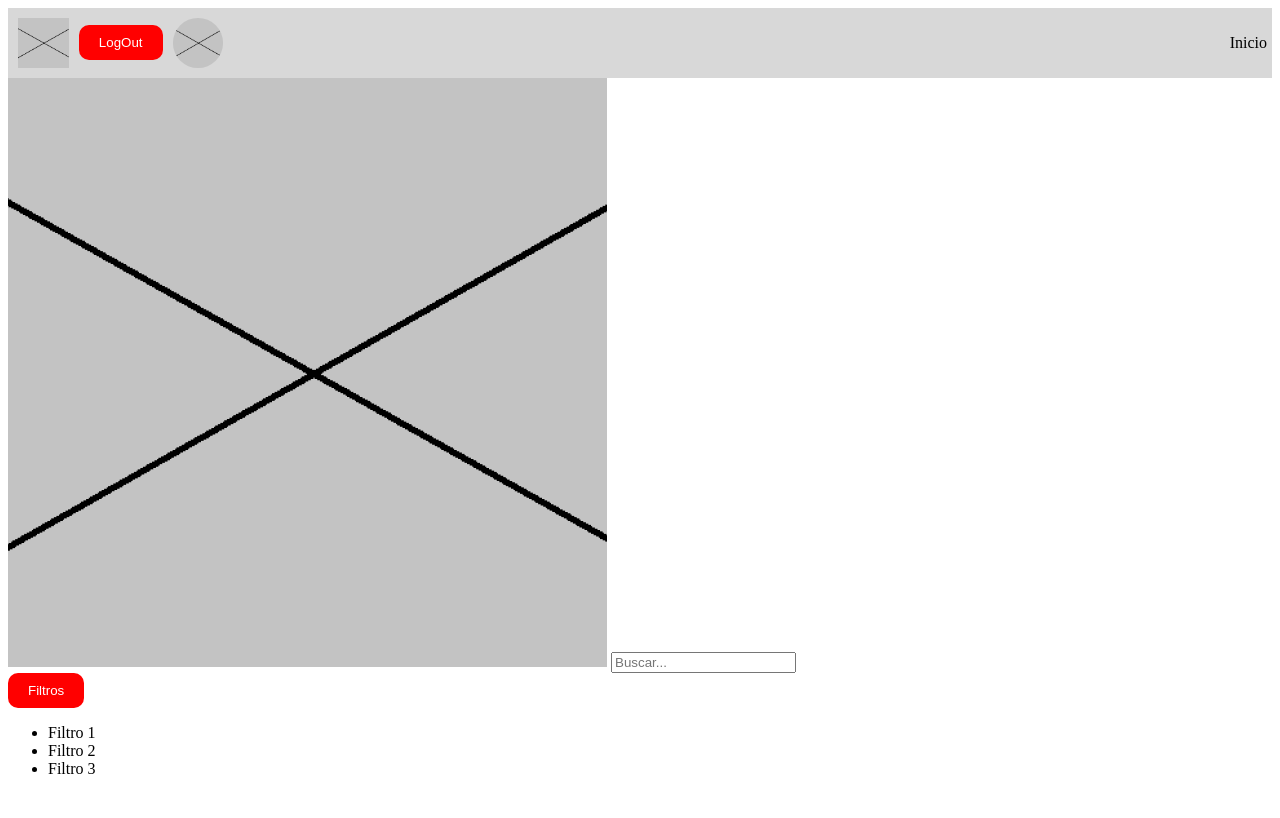
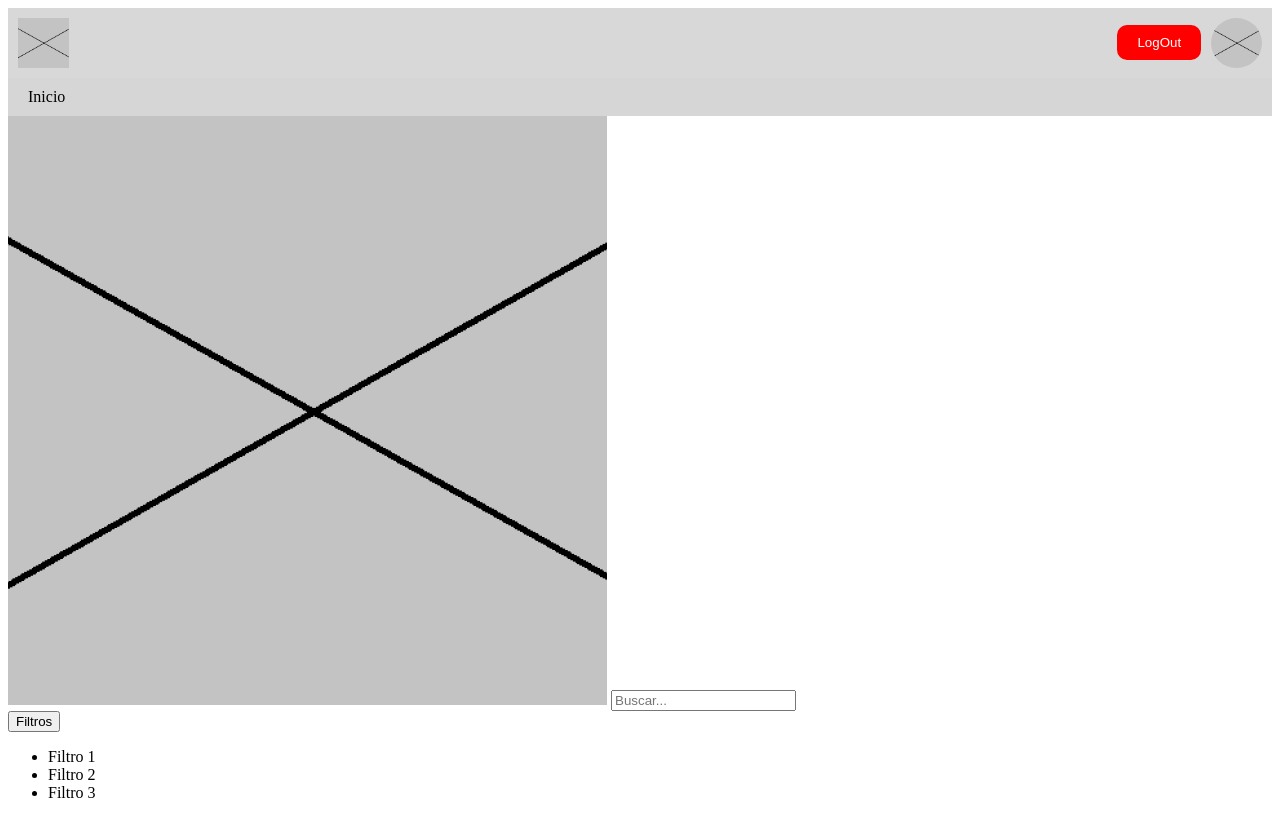
Before and after one commit to jorgealamoo/PS-grupo-10, a plain HTML site: page MapPage/map.html in a window 1280 px wide. Drawn offline with Linux system fonts and the light colour scheme.

Commit message:
Create templates: Header.html nav.html Started the map page

```diff
--- a/MapPage/map.html
+++ b/MapPage/map.html
@@ -6,7 +6,10 @@
     <title>map</title>
 </head>
 <body>
-    <header id="main_header" xlu-include-file="/Reusables/header/header.html"></header>
+    <div id>
+        <header id="main_header" xlu-include-file="/Reusables/header/header.html"></header>
+        <nav id="nav-bar" xlu-include-file="/Reusables/nav/nav.html"></nav>
+    </div>
     <div>
         <object data = "../Images/aspa.png" class="no_final_image"></object>
         <input type="text" class="bar_search" placeholder="Buscar...">
--- a/Reusables/header/header.html
+++ b/Reusables/header/header.html
@@ -1,21 +1,16 @@
+<!-- templates/header.html -->
 <!DOCTYPE html>
-<html lang="es">
+<html lang="en">
 <head>
     <meta charset="UTF-8">
     <meta name="viewport" content="width=device-width, initial-scale=1.0">
-    <title>Mi Página con Header</title>
-    <link rel="stylesheet" href="/Reusables/header/styles.css">
+    <title>Header</title>
+    <link href="/Reusables/header/styles.css" rel="stylesheet">
 </head>
 <body>
-    <header>
+    <header id="header">
         <img src="../../Images/aspa.png" >
         <button>LogOut</button>
         <img src="../../Images/aspa.png" id="ProfileImage">
     </header>
-    <nav>
-        <ul>
-            <li><a href="#">Inicio</a></li>
-        </ul>
-    </nav>
 </body>
-</html>
--- a/Reusables/header/styles.css
+++ b/Reusables/header/styles.css
@@ -1,29 +1,10 @@
-header {
+#header {
     background-color: #d8d8d8;
     display: flex;
-    justify-content: space-between;
     align-items: center;
 }
-nav{
-    background-color: #d8d8d8;
-}
-nav ul {
-    list-style: none;
-    padding:0;
-    margin: 0;
-}
 
-nav li {
-    display: inline;
-    margin: 5px;
-}
-
-nav a{
-    color: #000000;
-    text-decoration: none;
-}
-
-button {
+#header button {
     background-color: #ff0000;
     color: #fff;
     border: none;
@@ -33,15 +14,18 @@ button {
     border-radius: 10px;
 }
 
-button:hover {
+#header button:hover {
     background-color: #cc0000;
 }
 
-img {
+#header img {
     max-height: 50px;
-    margin: 10px;
+    margin-left: 10px;
+    padding-top: 10px;
+    padding-bottom: 10px;
 }
 
-#ProfileImage{
+#header #ProfileImage{
     border-radius: 50%;
+    margin-right: 10px;
 }
--- /dev/null
+++ b/Reusables/nav/nav.html
@@ -0,0 +1,17 @@
+<!-- templates/Nav.html -->
+<!DOCTYPE html>
+<html lang="en">
+<head>
+    <meta charset="UTF-8">
+    <meta name="viewport" content="width=device-width, initial-scale=1.0">
+    <title>Nav</title>
+    <link href="/Reusables/nav/styles.css" rel="stylesheet">
+</head>
+<body>
+    <nav id="nav-bar">
+        <ul>
+            <li><a href="#">Inicio</a></li>
+        </ul>
+    </nav>
+</body>
+</html>
--- /dev/null
+++ b/Reusables/nav/styles.css
@@ -0,0 +1,28 @@
+/* css/nav_bar_style.css */
+
+/* Estilos para la barra de navegación */
+#nav-bar {
+    background-color: #d6d6d6;
+    align-items: center;
+}
+
+#nav-bar ul {
+    margin: 0;
+    padding: 10px;
+}
+
+#nav-bar ul li {
+    display: inline;
+    margin-right: 10px;
+}
+
+#nav-bar ul li a {
+    color: #000000;
+    text-decoration: none;
+    padding: 10px;
+}
+
+#nav-bar ul li a:hover {
+    background-color: #a7a8b2;
+    border-radius: 5px;
+}
```
